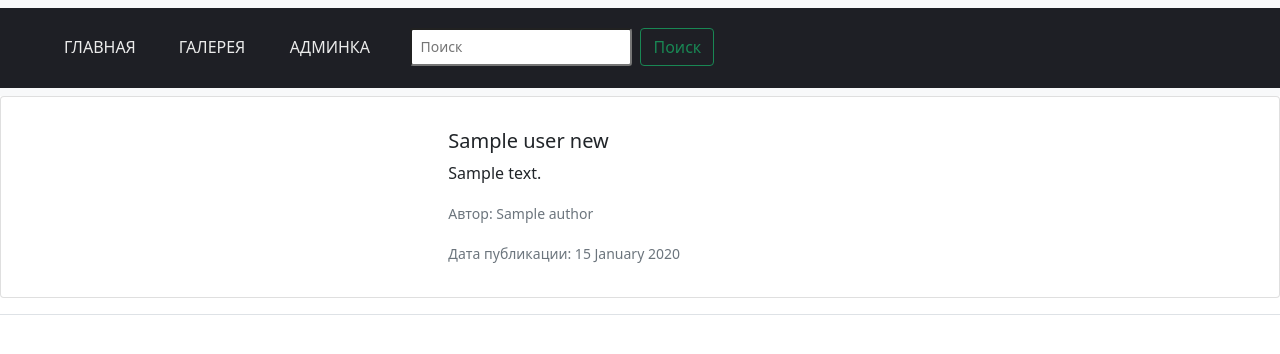
After one commit to uHDezuT/my_website_news, a Django app: template news_website/templates/news/news_detail.html in a window 1280 px wide. The commit adds this page. Shown: the top 354 px of the page. Run offline with Django 3.2, Linux system fonts and the light colour scheme; the template is opened without the code that fills it: most values are stand-ins (such as "Sample title", 1, 10 or a date in 2020); some libraries are stand-ins or nearby versions.

Commit message:
Добавил страницу с развёрнутым постом

```diff
--- a/news_website/news/urls.py
+++ b/news_website/news/urls.py
@@ -8,6 +8,7 @@ app_name = 'news'
 
 urlpatterns = [
     path('', views.main, name='main'),
+    path('news/<int:news_id>/', views.news_detail, name='news_detail'),
 ]
 
 if settings.DEBUG:
--- a/news_website/static/css/404.css
+++ b/news_website/static/css/404.css
@@ -8,7 +8,7 @@ body{
   padding:0;
   font-family: 'Tomorrow', sans-serif;
   height:100vh;
-background-image: linear-gradient(to top, #2e1753, #1f1746, #131537, #0d1028, #050819);
+  background-image: linear-gradient(to top, #2e1753, #1f1746, #131537, #0d1028, #050819);
   display:flex;
   justify-content:center;
   align-items:center;
--- a/news_website/templates/base.html
+++ b/news_website/templates/base.html
@@ -16,15 +16,10 @@
   <meta name="msapplication-TileColor" content="#292929">
   <meta name="theme-color" content="#ffffff">
   <link rel="stylesheet" href="{% static 'css/bootstrap.min.css' %}">
-  <title>{% block title %}
-    News - лучшие новости
-    {% endblock %}</title>
+  <title>{% block title %} News - лучшие новости {% endblock %}</title>
 </head>
+<header>{% block header %}{% endblock %}</header>
 <body>
-
-<header>
-
-</header>
 {% include 'includes/navigations.html' %}
   <main>
     {% block content %}
--- a/news_website/templates/news/new_detail.html
+++ /dev/null
@@ -1,2 +0,0 @@
-{% extends 'base.html' %}
-{% load thumbnail %}
--- /dev/null
+++ b/news_website/templates/news/news_detail.html
@@ -0,0 +1,25 @@
+{% extends 'base.html' %}
+{% load thumbnail %}
+{% block title %}{{ user_news.title|slice:":15" }}{% endblock %}
+{% block header %}{% endblock %}
+{% block content %}
+<div class="card mb-3 w-100 p-3 ">
+      <div class="row g-0">
+        <div class="col-md-4">
+          {% thumbnail user_news.image "1920x1200" crop="center" upscale=True as im%}
+          <img class="img-fluid rounded-start" src="{{ im.url }}" alt="...">
+          {% endthumbnail %}
+        </div>
+        <div class="col-md-8">
+          <div class="card-body">
+            <h5 class="card-title">{{ user_news.title }}</h5>
+            <p class="card-text">{{ user_news.body }}</p>
+            <p class="card-text"><small class="text-muted">Автор:
+              {{ author.get_full_name }}</small></p>
+            <p class="card-text"><small class="text-muted">Дата публикации:
+              {{ publish_date|date:"d E Y" }}</small></p>
+          </div>
+        </div>
+      </div>
+    </div>
+{% endblock %}
```
Also changed, not shown: news_website/news/views.py (+15 -0 lines), news_website/templates/news/main.html (+8 -4 lines).
